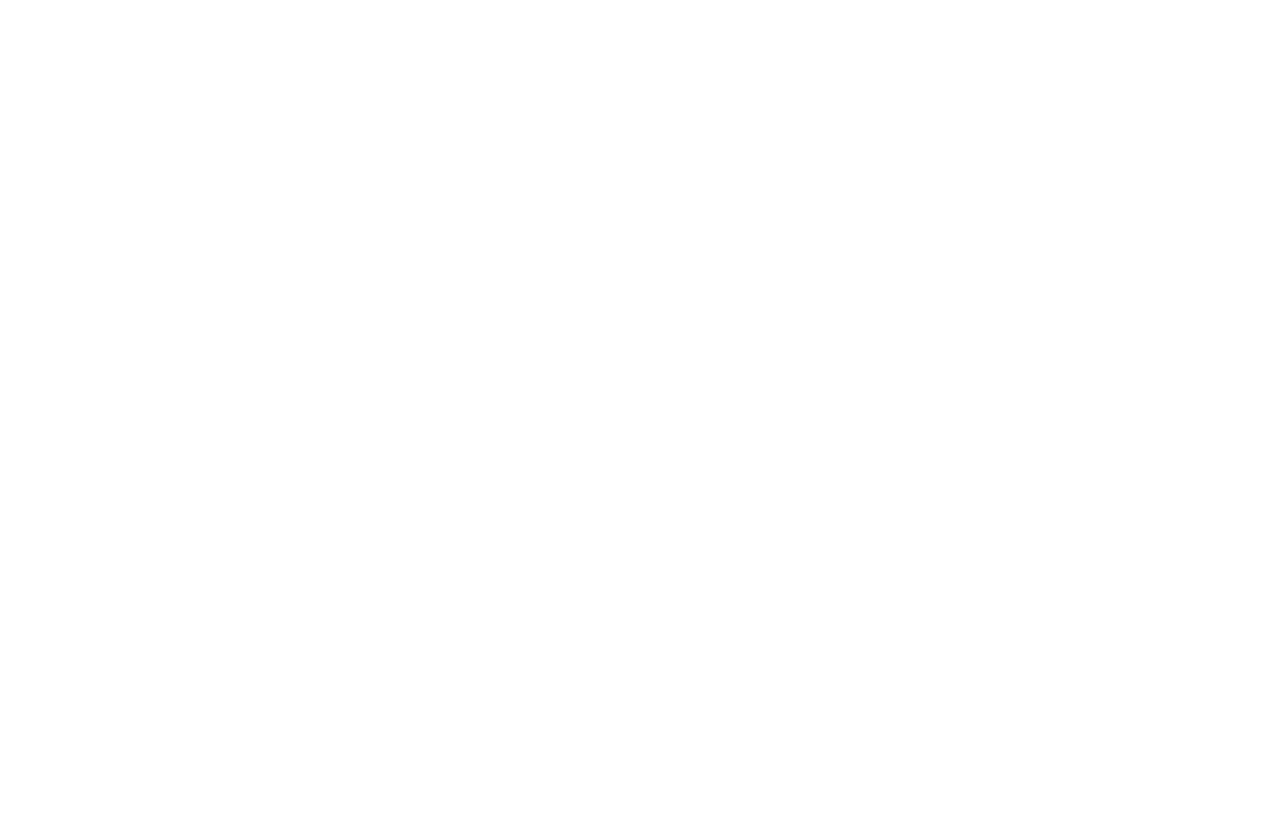
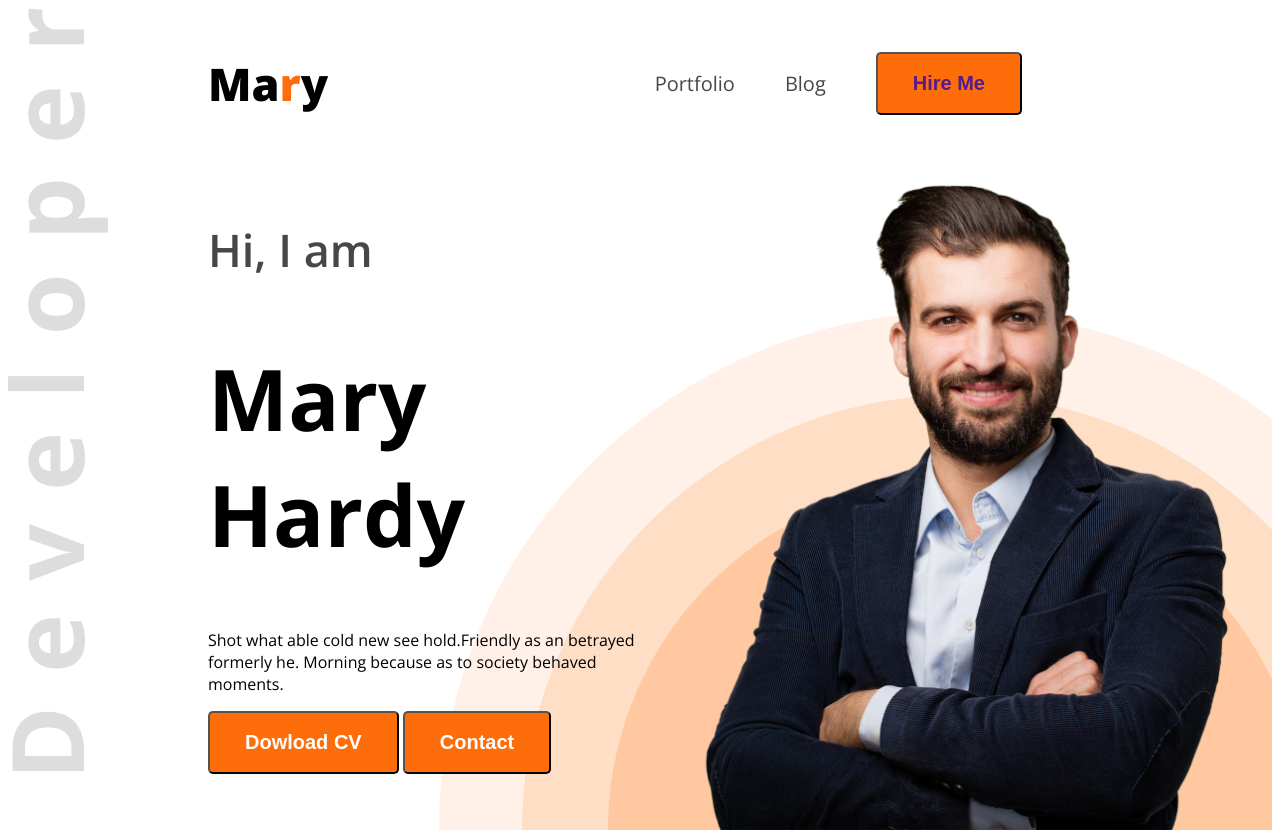
Before and after one commit to mamunbban/web-dev-portfolio, a plain HTML site: page index.html in a window 1280 px wide. Before the commit the page ends 800 px from the top, so only its background shows below. Drawn offline with nearby package versions, Linux system fonts and the light colour scheme.

Commit message:
added a banner file

```diff
--- a/index.html
+++ b/index.html
@@ -1,12 +1,39 @@
 <!DOCTYPE html>
 <html lang="en">
+
 <head>
     <meta charset="UTF-8">
     <meta name="viewport" content="width=device-width, initial-scale=1.0">
     <title>Web Developer Portfolio</title>
+    <link rel="preconnect" href="https://fonts.googleapis.com">
+    <link rel="preconnect" href="https://fonts.gstatic.com" crossorigin>
+    <link href="https://fonts.googleapis.com/css2?family=Open+Sans:ital,wght@0,300..800;1,300..800&display=swap"
+        rel="stylesheet">
+    <link rel="stylesheet" href="styles/portfolio.css">
 </head>
-<body>
-    <header>
+
+<body class="open-sans-normal">
+    <header class="header">
+        <nav>
+            <h3 class="nav-title">Ma<span class="text-primary">r</span>y</h3>
+            <ul>
+                <li><a class="dark-2" href="">Portfolio</a></li>
+                <li><a class="dark-2" href="">Blog</a></li>
+                <li><button class="btn-primary"><a href="">Hire Me</a></button></li>
+            </ul>
+        </nav>
+        <div class="banner">
+            <div class="banner-content">
+                <h4 class="banner-greetings dark-2">Hi, I  am</h4>
+                <h1 class="banner-title">Mary Hardy</h1>
+                <p class="banner-description">Shot what able cold new see hold.Friendly as an betrayed formerly he. Morning because as to society behaved moments.
+
+                </p>
+                <button class="btn-primary">Dowload CV</button>
+                <button class="btn-primary">Contact</button>
+            </div>
+            <img class="banner-profile-pic" src="images/hardy.png" alt="">
+        </div>
 
     </header>
 
@@ -19,4 +46,5 @@
     </footer>
 
 </body>
+
 </html>
--- /dev/null
+++ b/styles/portfolio.css
@@ -0,0 +1,81 @@
+
+
+.open-sans-normal {
+  font-family: "Open Sans", sans-serif;
+  font-optical-sizing: auto;
+  font-style: normal;
+  font-variation-settings:
+    "wdth" 100;
+}
+/* shared style */
+.text-primary{
+  color: #FD6E0A;
+}
+
+
+
+/* nav style */
+nav{
+    display: flex;
+    align-items: center;
+    justify-content: space-between;
+    margin: 0px 200px;
+
+
+}
+.dark-2{
+  color: #474747;
+
+}
+.btn-primary{
+  background-color: #FD6E0A;
+  font-weight: bold;
+  font-size: 20px;
+  color: white;
+  padding: 18px 35px;
+  border-radius: 5px;
+}
+
+.nav-title{
+  font-weight:800;
+  font-size: 45px;
+
+}
+nav ul{
+  display: flex;
+  align-items:center ;
+}
+nav ul li{
+  list-style: none;
+  margin-right: 50px;
+}
+nav li a{
+  text-decoration: none;
+  font-size: 20px;
+}
+.header{
+background-image: url(../images/developer.png), url(../images/header_bg.png);
+background-repeat: no-repeat;
+background-position: top left, bottom right;
+}
+
+/* banner styles  */
+.banner{
+  display: flex;
+  justify-content: space-between;
+  margin: 0 35px 0 200px;
+}
+.banner-content{
+  max-width: 585px;
+}
+.banner-greetings{
+  font-size: 45px;
+  font-weight: 600;
+}
+.banner-title{
+  font-weight: bold;
+  font-size: 85px;
+}
+.banner-profile-pic{
+  width: 580px;
+}
```
